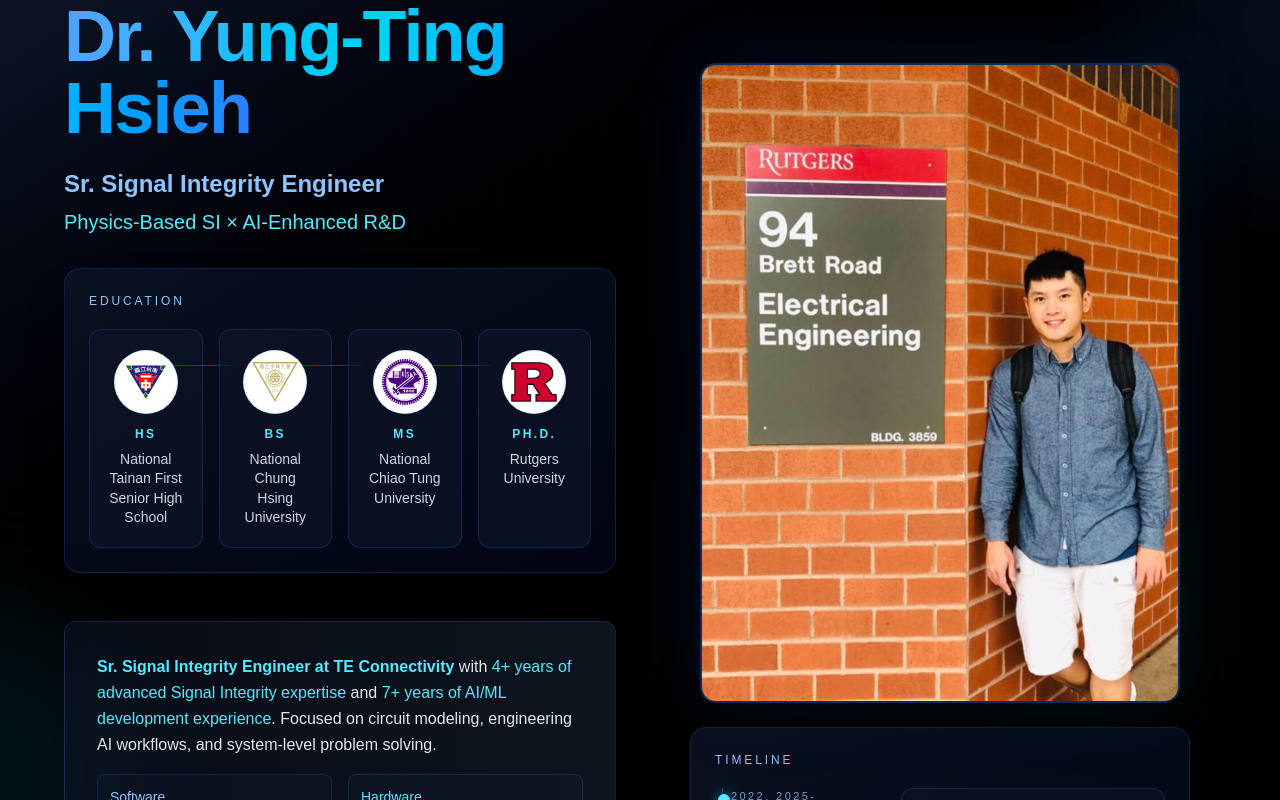
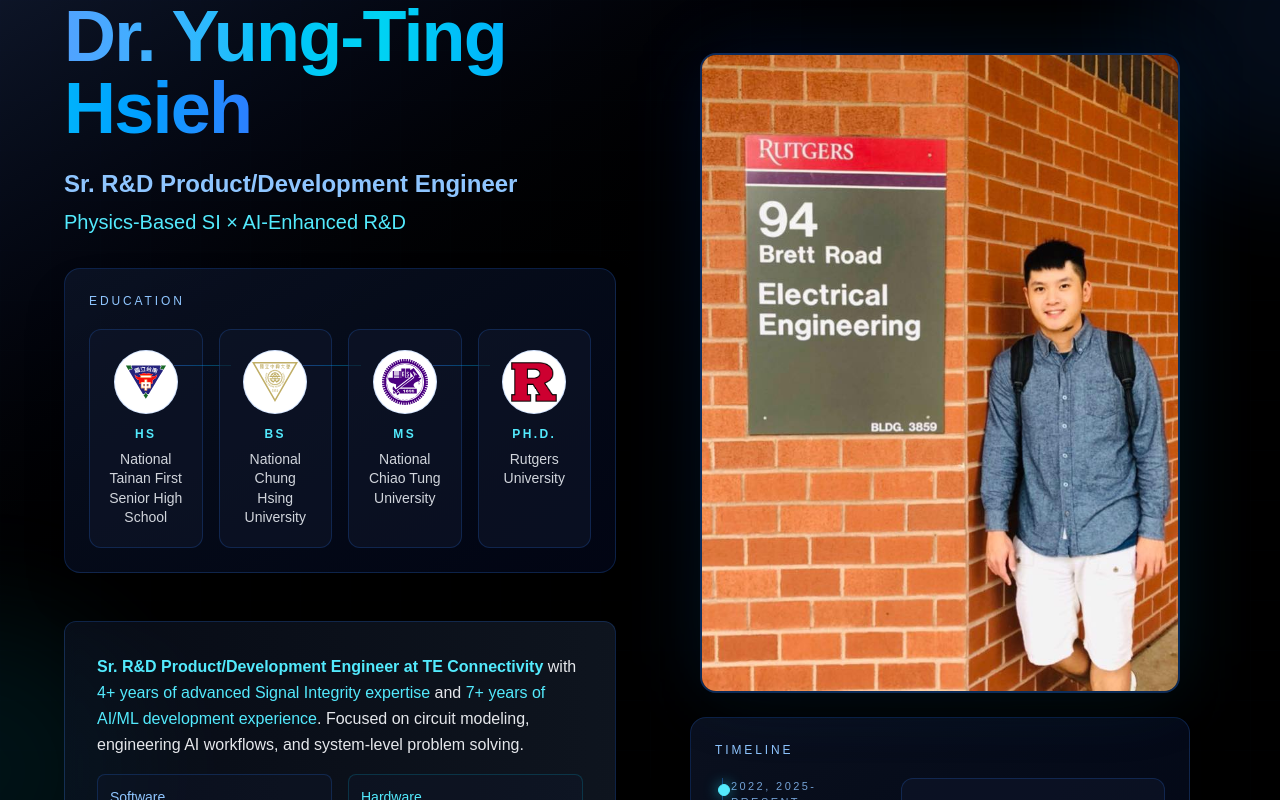
Before and after one commit to dryungtinghsieh-ui/ai-portfolio, a Next.js app: page / in a window 1280 px wide. Shown: the top 800 px of the page. Built offline with nearby package versions, Linux system fonts and the light colour scheme.

Commit message:
Align homepage title to Sr. R&D Product/Development Engineer

```diff
--- a/app/page.tsx
+++ b/app/page.tsx
@@ -81,7 +81,7 @@ const timelineEntries = [
   {
     period: '2022, 2025-Present',
     title: 'TE Connectivity',
-    subtitle: 'Sr. Signal Integrity Engineer',
+    subtitle: 'Sr. R&D Product/Development Engineer',
     phases: [],
     detail:
       'Progressed from Signal Integrity intern to senior engineer, building AI-assisted SI modeling workflows and leading high-speed interconnect development through simulation, measurement correlation, and product-facing execution.',
@@ -325,7 +325,7 @@ export default function Home() {
 
                 <motion.div variants={itemVariants} className="mb-8">
                   <h2 className="mb-2 text-xl font-semibold text-blue-300 sm:text-2xl">
-                    Sr. Signal Integrity Engineer
+                    Sr. R&D Product/Development Engineer
                   </h2>
                   <p className="text-lg font-medium text-cyan-300 sm:text-xl">
                     Physics-Based SI × AI-Enhanced R&D
@@ -341,7 +341,7 @@ export default function Home() {
                   className="mb-12 rounded-xl border border-blue-500/20 bg-gradient-to-r from-slate-900/50 to-slate-800/50 p-6 backdrop-blur-sm sm:p-8"
                 >
                   <p className="text-sm leading-relaxed text-gray-200 sm:text-base">
-                    <span className="font-semibold text-cyan-300">Sr. Signal Integrity Engineer at TE Connectivity</span>{' '}
+                    <span className="font-semibold text-cyan-300">Sr. R&D Product/Development Engineer at TE Connectivity</span>{' '}
                     with <span className="text-cyan-300">4+ years of advanced Signal Integrity expertise</span> and{' '}
                     <span className="text-cyan-300">7+ years of AI/ML development experience</span>. Focused on circuit modeling, engineering AI workflows, and system-level problem solving.
                   </p>
```
